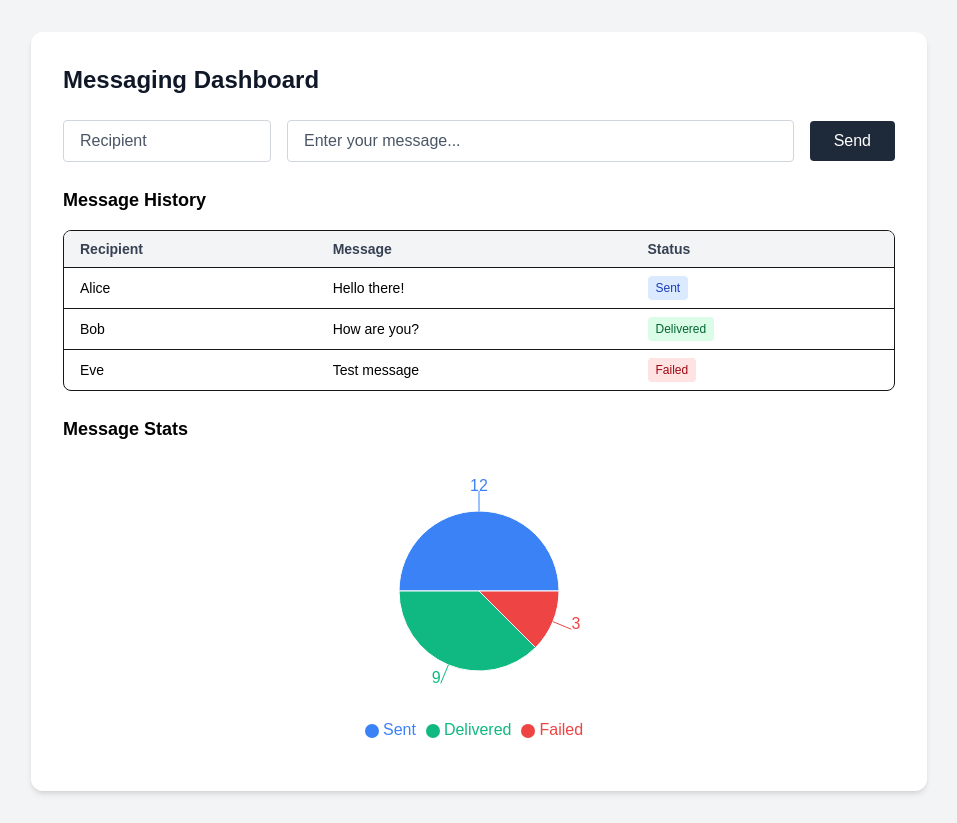
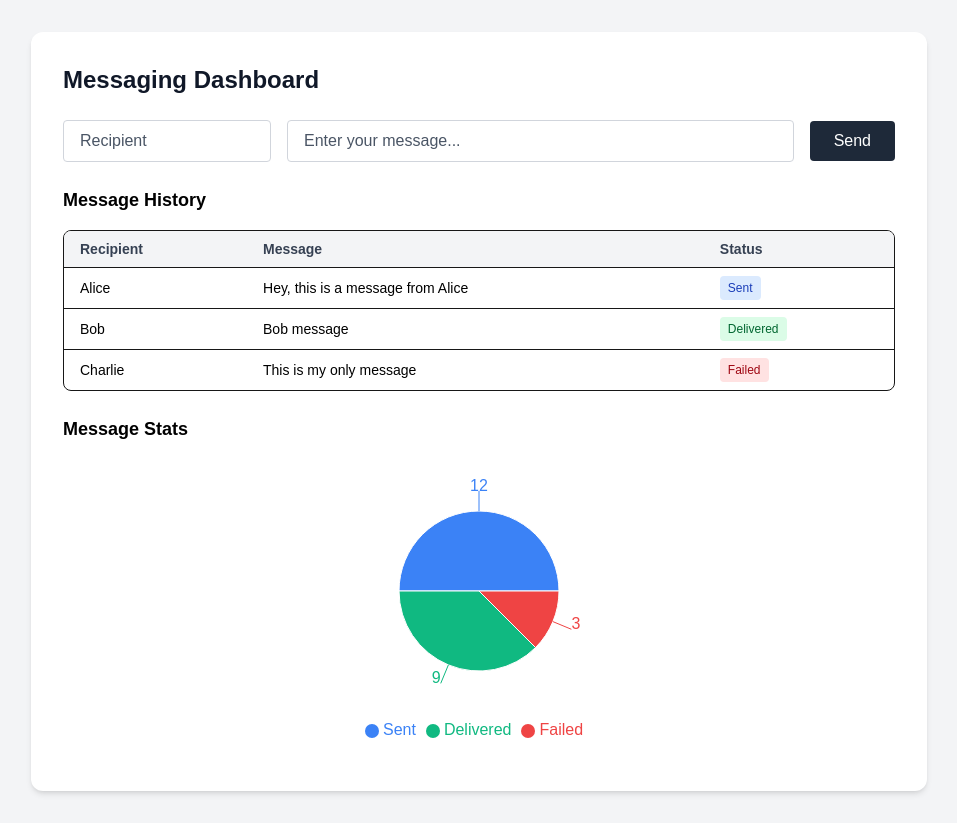
Before and after one commit to kurteshierdit/dashboard-messaging, a Next.js app: page / in a window 1280 px wide. Shown: the whole page, without its empty margins (161-1118 px from the left). Built offline with nearby package versions, Linux system fonts and the light colour scheme.

Commit message:
Added mock DB with initial data and API routes

```diff
--- a/package.json
+++ b/package.json
@@ -12,7 +12,8 @@
     "next": "15.3.0",
     "react": "^19.0.0",
     "react-dom": "^19.0.0",
-    "recharts": "^2.15.2"
+    "recharts": "^2.15.2",
+    "uuid": "^11.1.0"
   },
   "devDependencies": {
     "@eslint/eslintrc": "^3",
--- /dev/null
+++ b/src/app/api/messages/route.ts
@@ -0,0 +1,22 @@
+import { NextResponse } from "next/server";
+import { messages, Message } from "@/lib/messageStore";
+import { v4 as uuid } from "uuid";
+
+export async function GET() {
+  return NextResponse.json(messages);
+}
+
+export async function POST(request: Request) {
+  const { recipient, message } = await request.json();
+
+  const newMessage: Message = {
+    id: uuid(),
+    recipient,
+    message,
+    status: "Sent",
+  };
+
+  messages.push(newMessage);
+
+  return NextResponse.json(newMessage, { status: 201 });
+}
--- a/src/components/MessageHistory.tsx
+++ b/src/components/MessageHistory.tsx
@@ -1,4 +1,7 @@
 "use client";
+
+import { Message } from "@/lib/messageStore";
+import { useEffect, useState } from "react";
 
 const mockDataMessages = [
   { id: 1, recipient: "Alice", message: "Hello there!", status: "Sent" },
@@ -7,6 +10,23 @@ const mockDataMessages = [
 ];
 
 export default function MessageHistory() {
+  const [messages, setMessages] = useState<Message[]>([]);
+
+  useEffect(() => {
+    async function getAllMessages() {
+      try {
+        const res = await fetch("/api/messages");
+        const data = await res.json();
+
+        setMessages(data);
+      } catch (error) {
+        console.error("Failed to fetch messages:", error);
+      }
+    }
+
+    getAllMessages();
+  }, []);
+
   return (
     <div className="w-full">
       <h2 className="text-lg font-semibold mb-4 text-black">Message History</h2>
@@ -21,7 +41,7 @@ export default function MessageHistory() {
             </tr>
           </thead>
           <tbody>
-            {mockDataMessages.map(({ id, recipient, message, status }) => (
+            {messages.map(({ id, recipient, message, status }) => (
               <tr key={id} className="border-t hover:bg-gray-50">
                 <td className="px-4 py-2 text-black">{recipient}</td>
                 <td className="px-4 py-2 text-black">{message}</td>
--- /dev/null
+++ b/src/lib/messageStore.ts
@@ -0,0 +1,27 @@
+export type Message = {
+  id: string;
+  recipient: string;
+  message: string;
+  status: "Sent" | "Delivered" | "Failed";
+};
+
+export const messages: Message[] = [
+  {
+    id: "1",
+    recipient: "Alice",
+    message: "Hey, this is a message from Alice",
+    status: "Sent",
+  },
+  {
+    id: "2",
+    recipient: "Bob",
+    message: "Bob message",
+    status: "Delivered",
+  },
+  {
+    id: "3",
+    recipient: "Charlie",
+    message: "This is my only message",
+    status: "Failed",
+  },
+];
```
Also changed, not shown: 1 other file (tests, documents, lock files or other folders).
